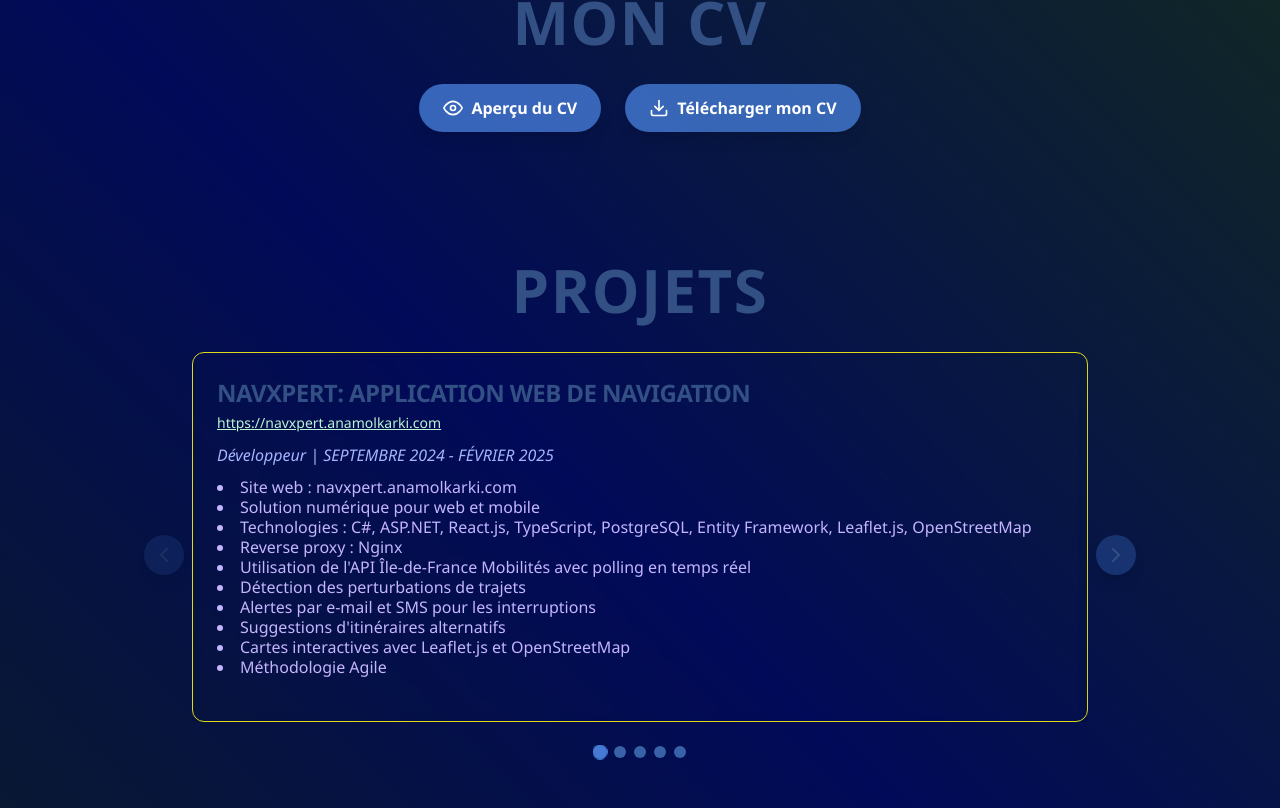
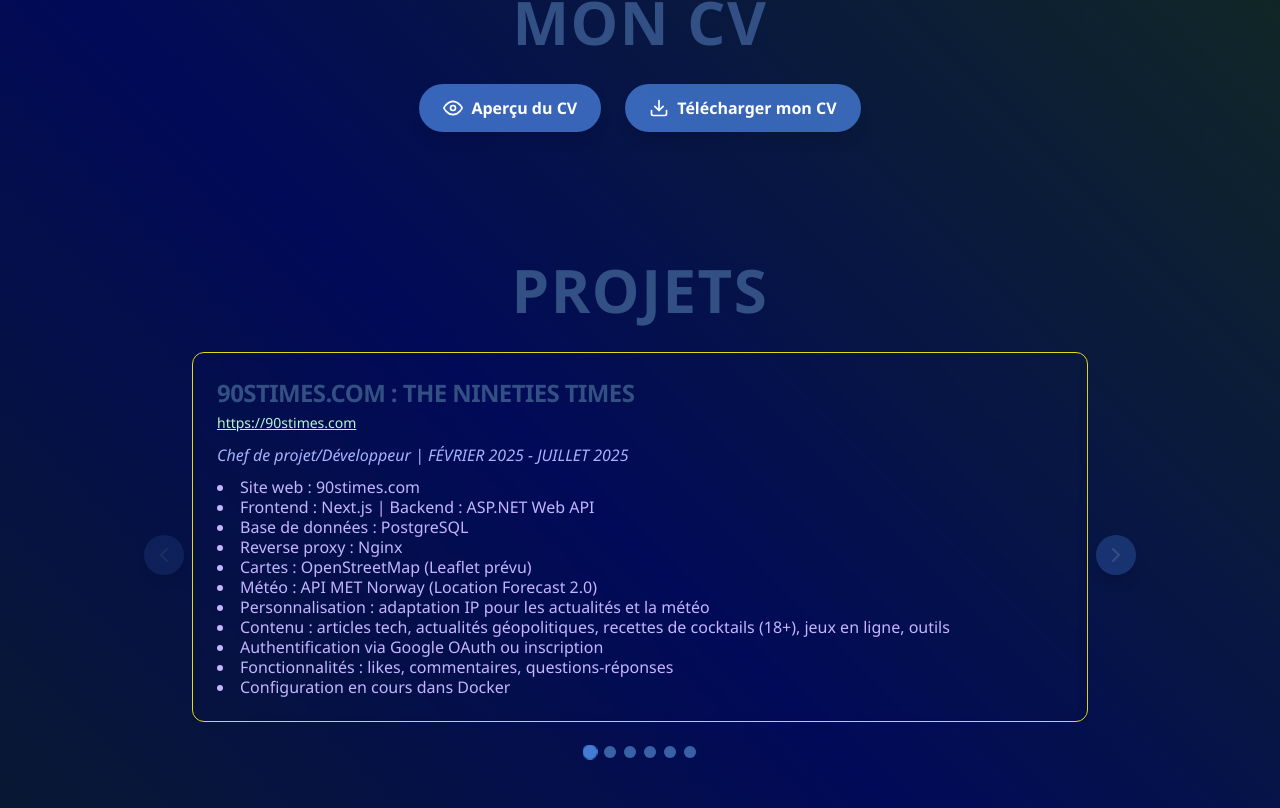
Before and after one commit to ajk-5/Anamolkarki, a Next.js app: page /developer in a window 1280 px wide. Shown: the part 872-1680 px from the top of the page. Built offline with nearby package versions, Linux system fonts and the light colour scheme.

Commit message:
Add Redis badge to databases tab

```diff
--- a/src/app/developer/page.tsx
+++ b/src/app/developer/page.tsx
@@ -69,7 +69,41 @@
 
 const projects: Project[] = [
   {
-    title: "NAVXPERT: APPLICATION WEB DE NAVIGATION",
+    title: "90STIMES.COM : THE NINETIES TIMES",
+    role: "Chef de projet/Développeur",
+    period: "FÉVRIER 2025 - JUILLET 2025",
+    description: [
+      "Site web : 90stimes.com",
+      "Frontend : Next.js | Backend : ASP.NET Web API",
+      "Base de données : PostgreSQL",
+      "Reverse proxy : Nginx",
+      "Cartes : OpenStreetMap (Leaflet prévu)",
+      "Météo : API MET Norway (Location Forecast 2.0)",
+      "Personnalisation : adaptation IP pour les actualités et la météo",
+      "Contenu : articles tech, actualités géopolitiques, recettes de cocktails (18+), jeux en ligne, outils",
+      "Authentification via Google OAuth ou inscription",
+      "Fonctionnalités : likes, commentaires, questions-réponses",
+      "Configuration en cours dans Docker",
+    ],
+  },
+  {
+    title: "PARIS-GURU : GUIDE INTELLIGENT POUR PARIS",
+    role: "Chef de projet/Développeur",
+    period: "AOÛT 2025 - EN COURS (NON LANCÉ)",
+    description: [
+      "Application mobile Android et iOS développée en React Native",
+      "Backend : Web API ASP.NET en C#",
+      "Modules IA et machine learning en Python (Django)",
+      "Interface web Next.js connectée à la plateforme",
+      "Base de données : PostgreSQL avec extension PostGIS",
+      "Cache applicatif : Redis pour les notifications contextuelles",
+      "Guide intelligent avec alertes sur le patrimoine historique, culturel et artistique à proximité",
+      "Suggestions d'événements, restaurants, clubs, jeux et activités touristiques",
+      "Billetterie et réservations intégrées pour les utilisateurs",
+    ],
+  },
+  {
+    title: "NAVXPERT : APPLICATION WEB DE NAVIGATION",
     role: "Développeur",
     period: "SEPTEMBRE 2024 - FÉVRIER 2025",
     description: [
@@ -86,7 +120,7 @@
     ],
   },
   {
-    title: "ECONOMITIENS: SUIVI DE LA CONSOMMATION ÉLECTRIQUE",
+    title: "ECONOMITIENS : SUIVI DE LA CONSOMMATION ÉLECTRIQUE",
     role: "Développeur",
     period: "MARS 2024 - JUILLET 2024",
     description: [
@@ -109,7 +143,7 @@
     ],
   },
   {
-    title: "ASTAVOID : JEUX DES MINES",
+    title: "ASTAVOID : JEU DES MINES",
     role: "Chef de projet/Développeur",
     period: "MARS 2023 - JUILLET 2023",
     description: [
@@ -117,24 +151,6 @@
       "Technologies : JavaScript, Node.js, HTML, CSS, Nunjucks",
       "Thème spatial avec astéroïdes",
       "Expérience immersive",
-    ],
-  },
-  {
-    title: "90stimes.com: The Nineties Times",
-    role: "Chef de projet/Développeur",
-    period: "FEV 2025 - Juillet 2025",
-    description: [
-      "Site web : www.90stimes.com",
-      "Frontend : Next.js | Backend : ASP.NET Web API",
-      "Base de donnAces : PostgreSQL",
-      "Reverse proxy : Nginx",
-      "Cartes : OpenStreetMap (Leaflet prAvu)",
-      "MAtA�o : API met.no (locationforecast 2.0)",
-      "Personnalisation : IP pour news & mAtA�o",
-      "Contenu : articles tech, nouvelles géo, recettes de cocktails (18+), jeux en ligne, outils",
-      "Authentification via Google OAuth ou inscription",
-      "Fonctionnalités : likes, commentaires, Q&A",
-      "Configuration en cours dans Docker",
     ],
   },
 ];
@@ -257,6 +273,7 @@
     { name: "React Native", subtitle: "Framework", icon: badgeSVG("RN","#a7f3d0","#065f46") },
     { name: "Next.js", subtitle: "Framework", icon: badgeSVG("Next","#e5e7eb","#111827") },
     { name: "ASP.NET", subtitle: "Framework", icon: badgeSVG("ASP.NET","#c4b5fd","#0b1324") },
+    { name: "Django", subtitle: "Framework", icon: badgeSVG("Django","#facc15","#0f172a") },
     { name: "WPF", subtitle: "Framework", icon: badgeSVG("WPF","#fde68a","#0b1324") },
     { name: "Entity Framework", subtitle: "ORM", icon: badgeSVG("EF","#86efac","#065f46") },
     { name: "Leaflet.js", subtitle: "Lib map", icon: badgeSVG("Leaflet","#bbf7d0","#065f46") },
@@ -268,6 +285,8 @@
   databases: [
     { name: "MySQL", subtitle: "Base de données", icon: badgeSVG("MySQL","#60a5fa","#0b1324") },
     { name: "PostgreSQL", subtitle: "Base de données", icon: badgeSVG("Postgres","#38bdf8","#0b1324") },
+    { name: "PostGIS", subtitle: "Extension SIG", icon: badgeSVG("PostGIS","#34d399","#0b1324") },
+    { name: "Redis", subtitle: "Base de données en mémoire", icon: badgeSVG("Redis","#f87171","#0b1324") },
   ] as TechItem[],
 
   os: [
@@ -282,6 +301,7 @@
     { name: "Trello", subtitle: "Outil", icon: badgeSVG("Trello","#bfdbfe","#0b1324") },
     { name: "Postman", subtitle: "Outil", icon: badgeSVG("Postman","#fdba74","#0b1324") },
     { name: "Nginx", subtitle: "Outil", icon: badgeSVG("Nginx","#86efac","#065f46") },
+    { name: "Redis", subtitle: "Cache", icon: badgeSVG("Redis","#f87171","#0b1324") },
     { name: "Figma", subtitle: "Outil", icon: badgeSVG("Figma","#f5d0fe","#0b1324") },
     { name: "Canva", subtitle: "Outil", icon: badgeSVG("Canva","#a7f3d0","#065f46") },
     { name: "Photoshop", subtitle: "Outil", icon: badgeSVG("Ps","#c7d2fe","#0b1324") },
--- a/src/components/ProjectsSection.tsx
+++ b/src/components/ProjectsSection.tsx
@@ -32,7 +32,7 @@
     if (upperTitle.includes("ECONOMITIENS")) return "https://github.com/ajk-5/E-CONOMITIENS";
     if (upperTitle.includes("ESIEACCASION")) return "https://github.com/ajk-5/Accassion";
     if (upperTitle.includes("ASTAVOID")) return "https://astavoid.anamolkarki.com";
-    if (upperTitle.includes("90STIMES") || upperTitle.includes("NINETIES")) return "https://www.90stimes.com";
+    if (upperTitle.includes("90STIMES") || upperTitle.includes("NINETIES")) return "https://90stimes.com";
     return "";
   };
 
--- a/src/components/TealParticle.tsx
+++ b/src/components/TealParticle.tsx
@@ -16,24 +16,27 @@
   const [particlePositions, setParticlePositions] = useState<ParticlePosition[]>([]);
   const MotionDiv = motion.div;
 
+  const randomViewportWidth = () => `${Math.random() * 100}vw`;
+  const randomViewportHeight = () => `${Math.random() * 100}vh`;
+
   useEffect(() => {
     const positions = Array.from({ length: particleCount }, () => ({
-      x: `${Math.random() * 1000}vw`,
-      y: `${Math.random() * 1000}vh`,
+      x: randomViewportWidth(),
+      y: randomViewportHeight(),
     }));
     setParticlePositions(positions);
   }, [particleCount]);
 
   return (
-    <div className="absolute inset-0 pointer-events-none max-w-[100vw] h-full z-0">
+    <div className="absolute inset-0 pointer-events-none w-full h-full overflow-hidden z-0">
       {particlePositions.map((pos, i) => (
         <MotionDiv
           key={i}
           className="absolute w-1 h-1 bg-teal-400 rounded-full shadow-[0_0_4px_rgba(45,212,191,0.3)]"
           initial={{ x: pos.x, y: pos.y, scale: 0 }}
           animate={{
-            x: [null, `${Math.random() * 1000}vw`],
-            y: [null, `${Math.random() * 1000}vh`],
+            x: [pos.x, randomViewportWidth()],
+            y: [pos.y, randomViewportHeight()],
             scale: [0, 1, 0],
             opacity: [0, 0.8, 0],
             transition: {
```
